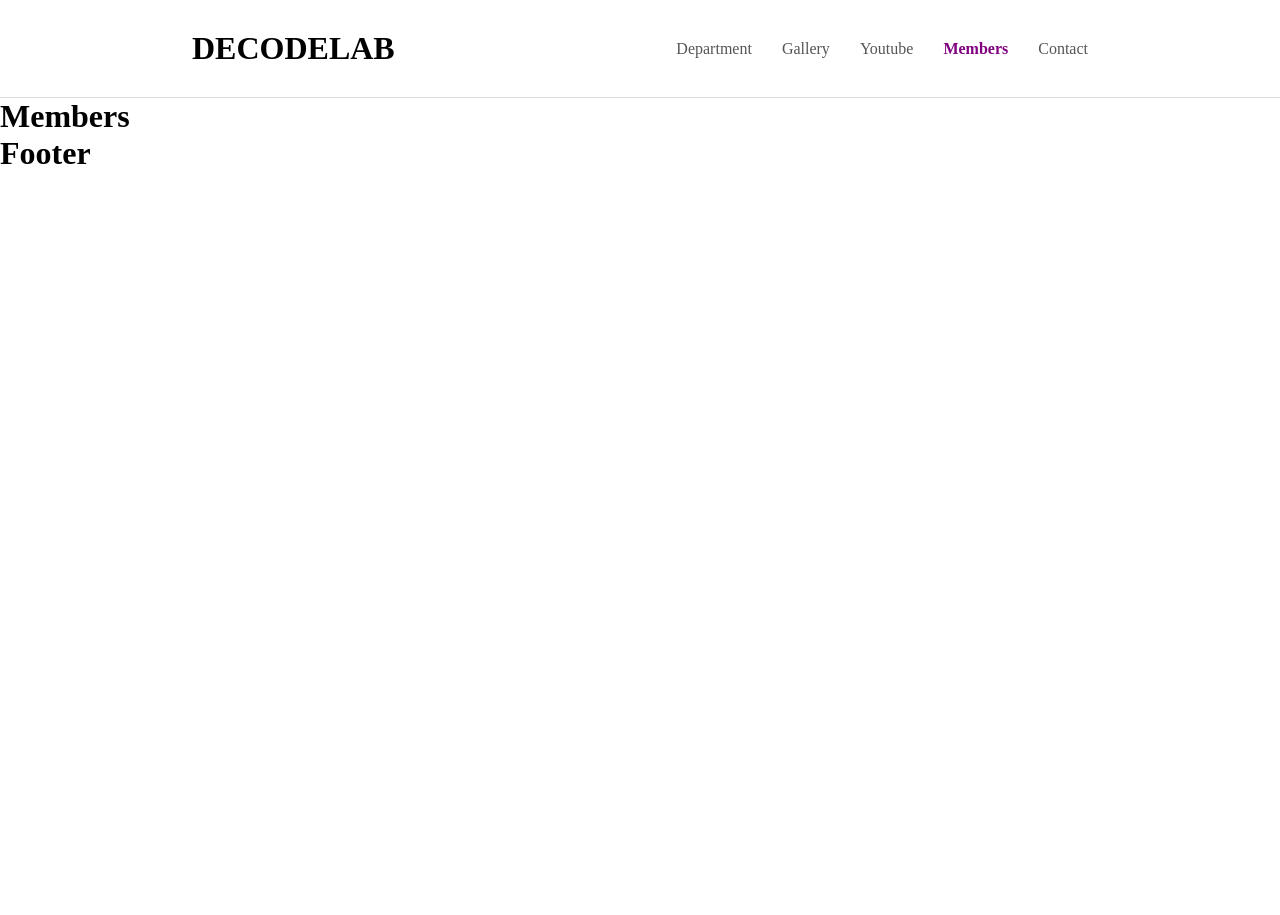
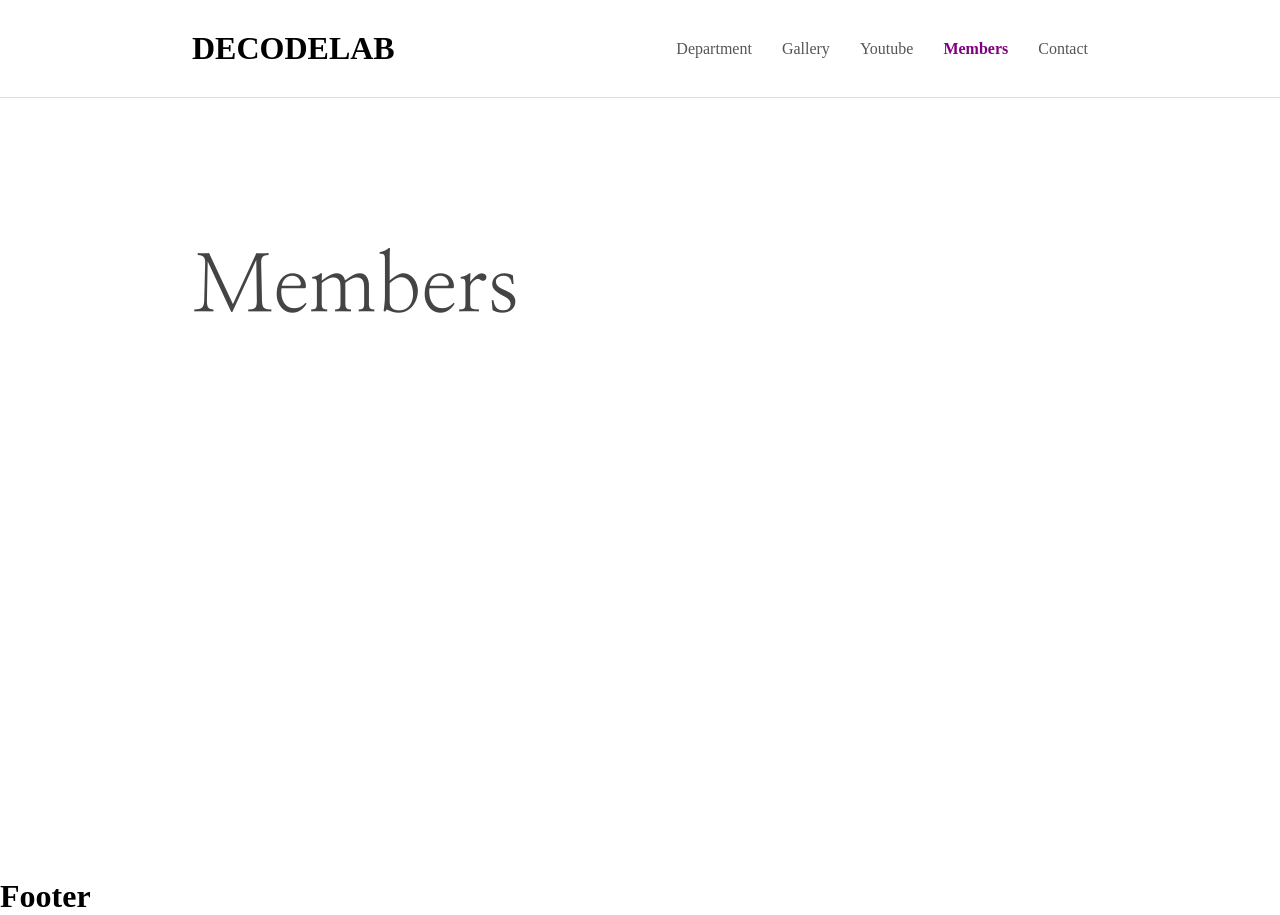
Before and after one commit to joeunhye/react-pj, a React (Create React App) app: page /members in a window 1280 px wide. Before the commit the page ends 800 px from the top, so only its background shows below. Built offline with nearby package versions, Linux system fonts and the light colour scheme.

Commit message:
클래스명 보정

```diff
--- a/src/components/common/layout/Layout.jsx
+++ b/src/components/common/layout/Layout.jsx
@@ -1,3 +1,12 @@
+import './Layout.scss';
+
 export default function Layout({ title, children }) {
-	return <section className='layout'></section>;
+	let newClass = title.toLowerCase().split(' ').join('_');
+
+	return (
+		<section className={`layout ${newClass}`}>
+			<h1>{title}</h1>
+			{children}
+		</section>
+	);
 }
--- a/src/components/common/layout/Layout.scss
+++ b/src/components/common/layout/Layout.scss
@@ -1 +1,13 @@
 @import url('https://fonts.googleapis.com/css2?family=Nanum+Myeongjo&display=swap');
+
+.layout {
+	width: 70vw;
+	margin: 150px auto;
+	min-height: 60vh;
+
+	h1 {
+		font: normal 80px/1 'nanum myeongjo';
+		color: #444;
+		margin-bottom: 30px;
+	}
+}
--- a/src/components/sub/contact/Contact.jsx
+++ b/src/components/sub/contact/Contact.jsx
@@ -1,9 +1,5 @@
 import Layout from '../../common/layout/Layout';
 
 export default function Contact() {
-	return (
-		<>
-			<h1>Contact</h1>
-		</>
-	);
+	return <Layout title={'Contact Us'}></Layout>;
 }
--- a/src/components/sub/department/Department.jsx
+++ b/src/components/sub/department/Department.jsx
@@ -1,9 +1,5 @@
 import Layout from '../../common/layout/Layout';
 
 export default function Department() {
-	return (
-		<>
-			<h1>Department</h1>
-		</>
-	);
+	return <Layout title={'Department'}></Layout>;
 }
--- a/src/components/sub/gallery/Gallery.jsx
+++ b/src/components/sub/gallery/Gallery.jsx
@@ -1,9 +1,6 @@
+import Layout from '../../common/layout/Layout';
 import './Gallery.scss';
 
 export default function Gallery() {
-	return (
-		<>
-			<h1>Gallery</h1>
-		</>
-	);
+	return <Layout title={'Gallery'}></Layout>;
 }
--- a/src/components/sub/members/Members.jsx
+++ b/src/components/sub/members/Members.jsx
@@ -1,9 +1,6 @@
+import Layout from '../../common/layout/Layout';
 import './Members.scss';
 
 export default function Members() {
-	return (
-		<>
-			<h1>Members</h1>
-		</>
-	);
+	return <Layout title='Members'></Layout>;
 }
--- a/src/components/sub/youtube/Youtube.jsx
+++ b/src/components/sub/youtube/Youtube.jsx
@@ -1,7 +1,5 @@
+import Layout from '../../common/layout/Layout';
+
 export default function Youtube() {
-	return (
-		<>
-			<h1>Youtube</h1>
-		</>
-	);
+	return <Layout title='Youtube'></Layout>;
 }
```
